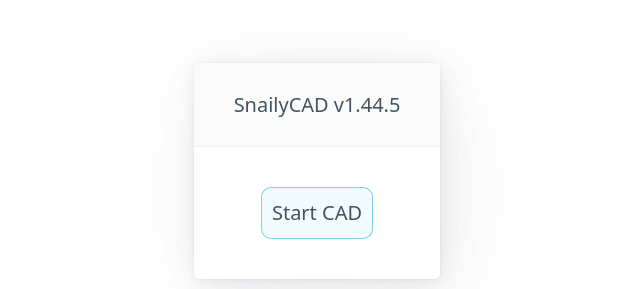
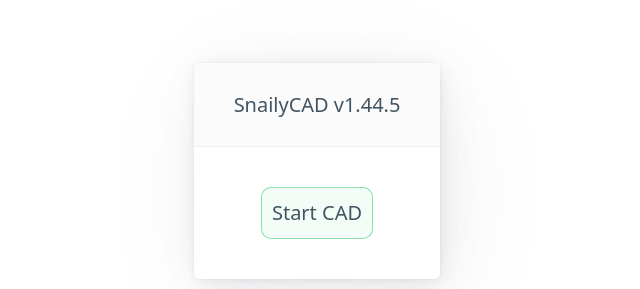
Before and after one commit to WhitigolProd/SnailyCAD-Manager-v3, a Next.js app in the folder apps/client/: page / in a window 1280 px wide. Shown: the part 107-396 px from the top of the page, without its empty margins (323-963 px from the left). Built offline with nearby package versions, Linux system fonts and the light colour scheme.

Commit message:
🎉 (Buttons) — Added Button Styles

```diff
--- a/apps/client/src/components/Buttons/Button.tsx
+++ b/apps/client/src/components/Buttons/Button.tsx
@@ -1,8 +1,38 @@
+import { buttons } from '@/styles/styles';
 import React from 'react';
 
-export default function Button({ children }: { children: React.ReactNode }) {
+export default function Button({ children, ...props }: any) {
     return (
-        <div className="flex flex-row gap-1 p-2 cursor-pointer bg-sky-500 bg-opacity-5 hover:bg-opacity-50 border border-sky-500 border-opacity-50 hover:border-opacity-100 w-fit rounded-lg transition-colors">
+        <div
+            className={`${
+                props.style === 'success'
+                    ? buttons.success
+                    : props.style === 'danger'
+                    ? buttons.danger
+                    : props.style === 'warning'
+                    ? buttons.warning
+                    : props.style === 'info'
+                    ? buttons.info
+                    : props.style === 'primary'
+                    ? buttons.primary
+                    : props.style === 'secondary'
+                    ? buttons.secondary
+                    : props.style === 'light'
+                    ? buttons.light
+                    : props.style === 'dark'
+                    ? buttons.dark
+                    : props.style === 'link'
+                    ? buttons.link
+                    : props.style === 'outline'
+                    ? buttons.outline
+                    : props.style === 'text'
+                    ? buttons.text
+                    : props.style === 'disabled'
+                    ? buttons.disabled
+                    : buttons.primary
+            }`}
+            onClick={props.onClick}
+        >
             {children}
         </div>
     );
--- a/apps/client/src/components/Main.tsx
+++ b/apps/client/src/components/Main.tsx
@@ -14,7 +14,7 @@
                 className="flex flex-row justify-center items-center gap-2
             "
             >
-                <Button>
+                <Button style="success">
                     <span>Start CAD</span>
                 </Button>
             </div>
--- /dev/null
+++ b/apps/client/src/styles/styles.ts
@@ -0,0 +1,20 @@
+export const buttons = {
+    success:
+        'flex flex-row gap-1 p-2 cursor-pointer bg-green-500 bg-opacity-5 hover:bg-opacity-50 border border-green-500 border-opacity-50 hover:border-opacity-100 w-fit rounded-lg transition-colors',
+    danger: 'flex flex-row gap-1 p-2 cursor-pointer bg-red-500 bg-opacity-5 hover:bg-opacity-50 border border-red-500 border-opacity-50 hover:border-opacity-100 w-fit rounded-lg transition-colors',
+    warning:
+        'flex flex-row gap-1 p-2 cursor-pointer bg-yellow-500 bg-opacity-5 hover:bg-opacity-50 border border-yellow-500 border-opacity-50 hover:border-opacity-100 w-fit rounded-lg transition-colors',
+    info: 'flex flex-row gap-1 p-2 cursor-pointer bg-sky-500 bg-opacity-5 hover:bg-opacity-50 border border-sky-500 border-opacity-50 hover:border-opacity-100 w-fit rounded-lg transition-colors',
+    primary:
+        'flex flex-row gap-1 p-2 cursor-pointer bg-blue-500 bg-opacity-5 hover:bg-opacity-50 border border-blue-500 border-opacity-50 hover:border-opacity-100 w-fit rounded-lg transition-colors',
+    secondary:
+        'flex flex-row gap-1 p-2 cursor-pointer bg-gray-500 bg-opacity-5 hover:bg-opacity-50 border border-gray-500 border-opacity-50 hover:border-opacity-100 w-fit rounded-lg transition-colors',
+    light: 'flex flex-row gap-1 p-2 cursor-pointer bg-gray-200 bg-opacity-5 hover:bg-opacity-50 border border-gray-200 border-opacity-50 hover:border-opacity-100 w-fit rounded-lg transition-colors',
+    dark: 'flex flex-row gap-1 p-2 cursor-pointer bg-gray-800 bg-opacity-5 hover:bg-opacity-50 border border-gray-800 border-opacity-50 hover:border-opacity-100 w-fit rounded-lg transition-colors',
+    link: 'flex flex-row gap-1 p-2 cursor-pointer bg-transparent bg-opacity-5 hover:bg-opacity-50 border border-transparent border-opacity-50 hover:border-opacity-100 w-fit rounded-lg transition-colors',
+    outline:
+        'flex flex-row gap-1 p-2 cursor-pointer bg-transparent bg-opacity-5 hover:bg-opacity-50 border border-gray-500 border-opacity-50 hover:border-opacity-100 w-fit rounded-lg transition-colors',
+    text: 'flex flex-row gap-1 p-2 cursor-pointer bg-transparent bg-opacity-5 hover:bg-opacity-50 border border-transparent border-opacity-50 hover:border-opacity-100 w-fit rounded-lg transition-colors',
+    disabled:
+        'flex flex-row gap-1 p-2 cursor-pointer bg-gray-500 bg-opacity-5 hover:bg-opacity-50 border border-gray-500 border-opacity-50 hover:border-opacity-100 w-fit rounded-lg transition-colors',
+};
```
